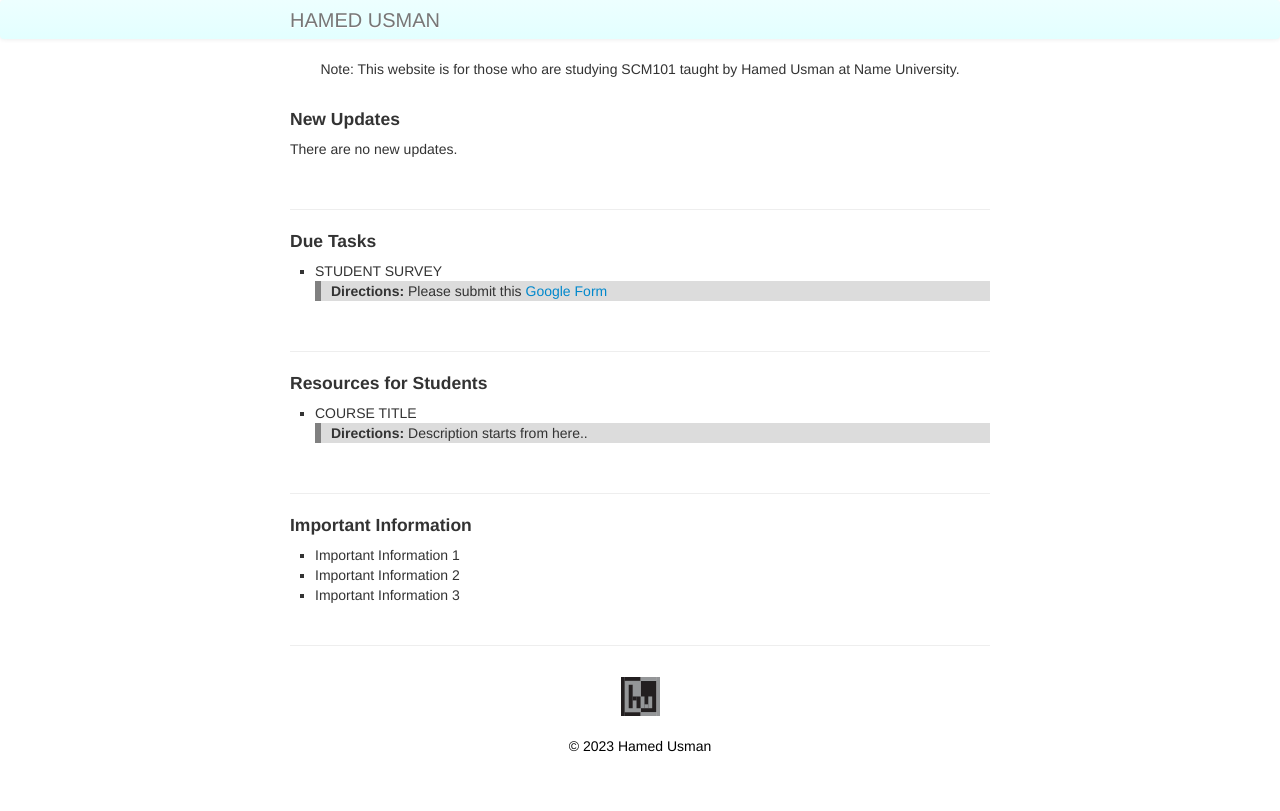
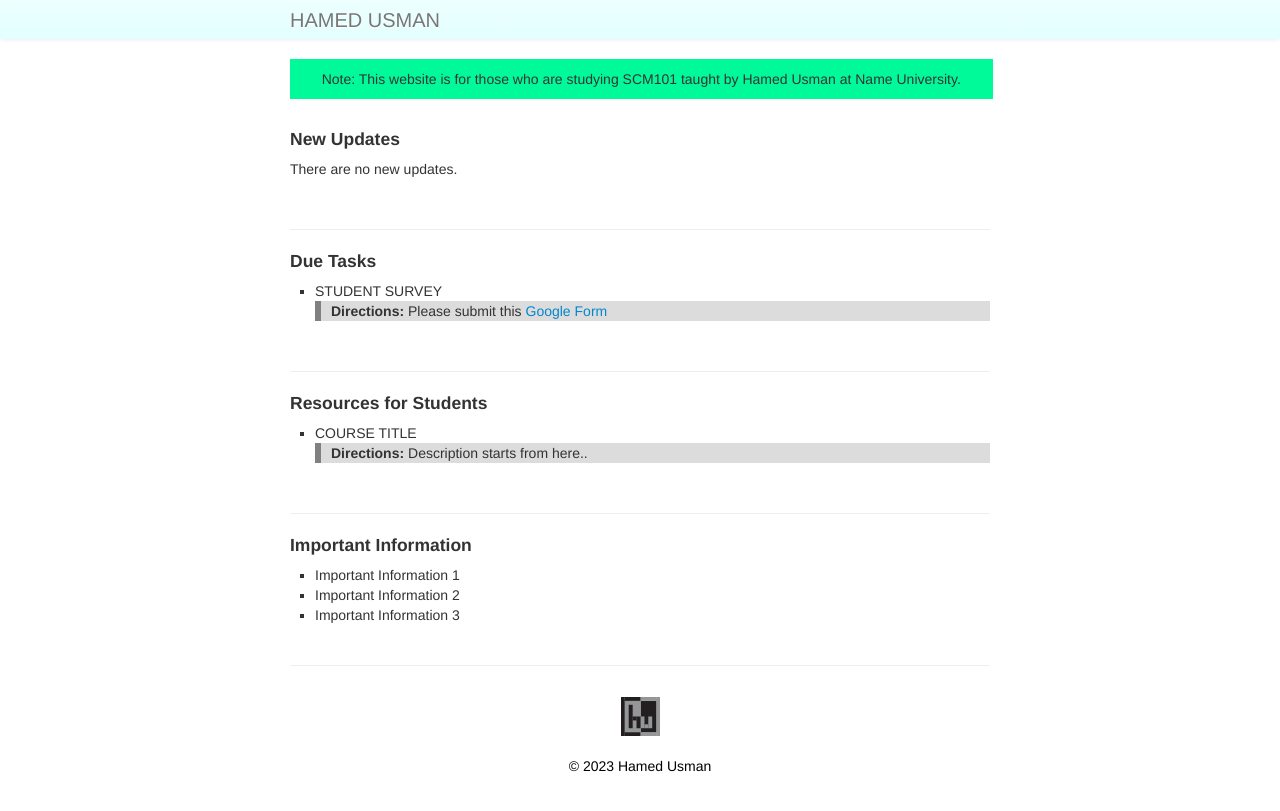
Before and after one commit to 101scm/101scm.github.io, a Jekyll site: the page built from index.md, in a window 1280 px wide. Shown: the top 811 px of the page. Built offline with Jekyll 4.4.1, drawn with Linux system fonts in a browser that asks for light colours.

Commit message:
Update my_custom_css.css

```diff
--- a/assets/themes/twitter/css/my_custom_css.css
+++ b/assets/themes/twitter/css/my_custom_css.css
@@ -169,7 +169,7 @@ ul {
   transform-origin: bottom left; /* Add this to default.html --> <p class="hover-underline-animation">add text here</p> */
 }
 
-#note {
+.note {
  width:97.5%;
  border:0px;
  background-color: #00fa9a;
```
